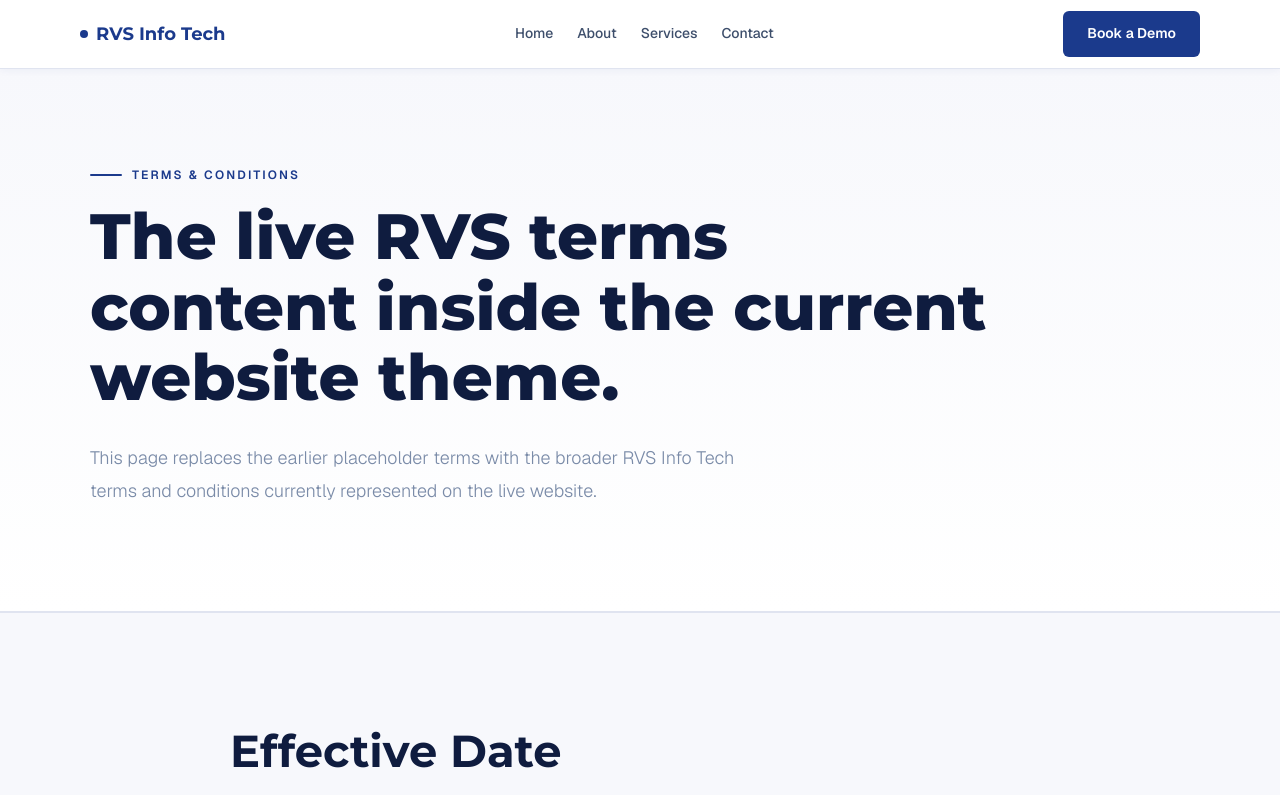
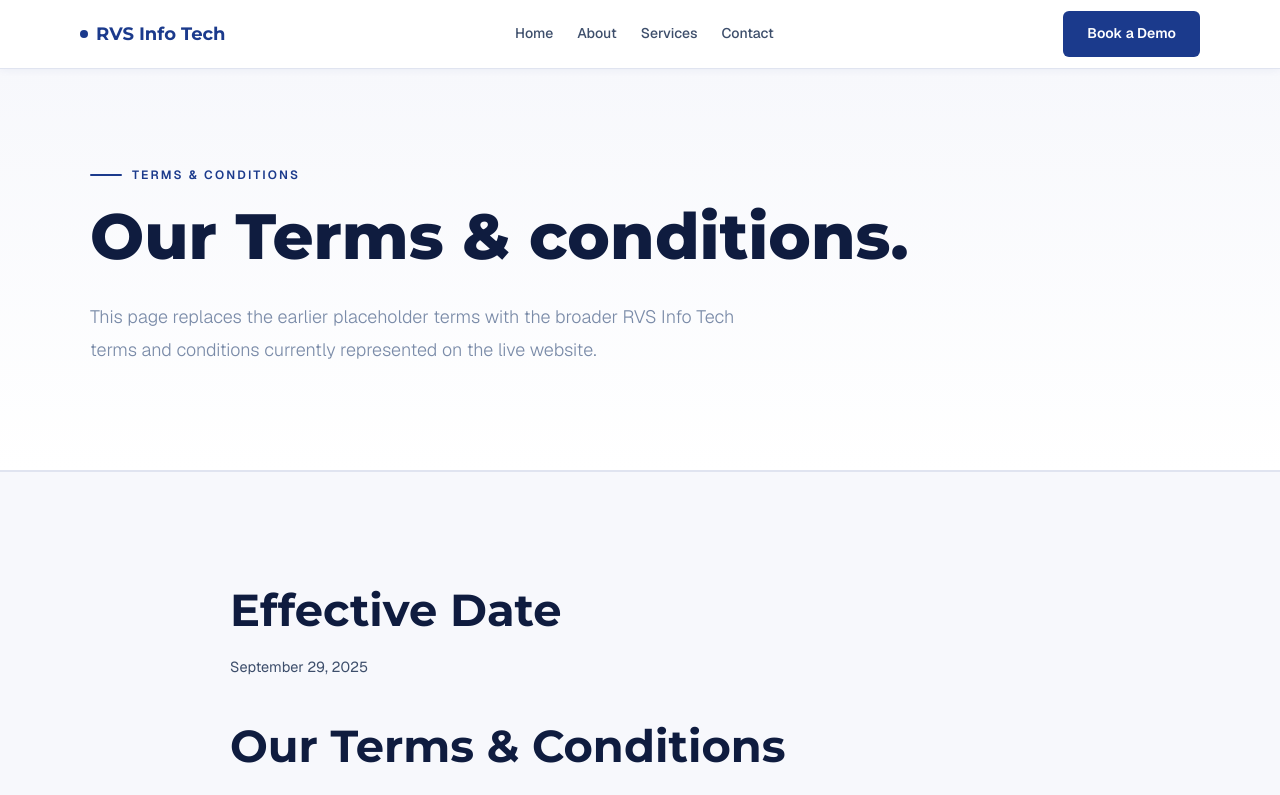
Before and after one commit to rvsservicesbusiness-cell/main-website-v4, a React (Vite) app: page /terms-and-conditions in a window 1280 px wide. Shown: the top 795 px of the page. Built offline with nearby package versions, Linux system fonts and the light colour scheme.

Commit message:
Update TermsPage.jsx

```diff
--- a/src/pages/TermsPage.jsx
+++ b/src/pages/TermsPage.jsx
@@ -6,7 +6,7 @@
     <>
       <PageHero
         eyebrow="Terms & Conditions"
-        title="The live RVS terms content inside the current website theme."
+        title="Our Terms & conditions."
         description="This page replaces the earlier placeholder terms with the broader RVS Info Tech terms and conditions currently represented on the live website."
       />
       <section className="section-light">
```
